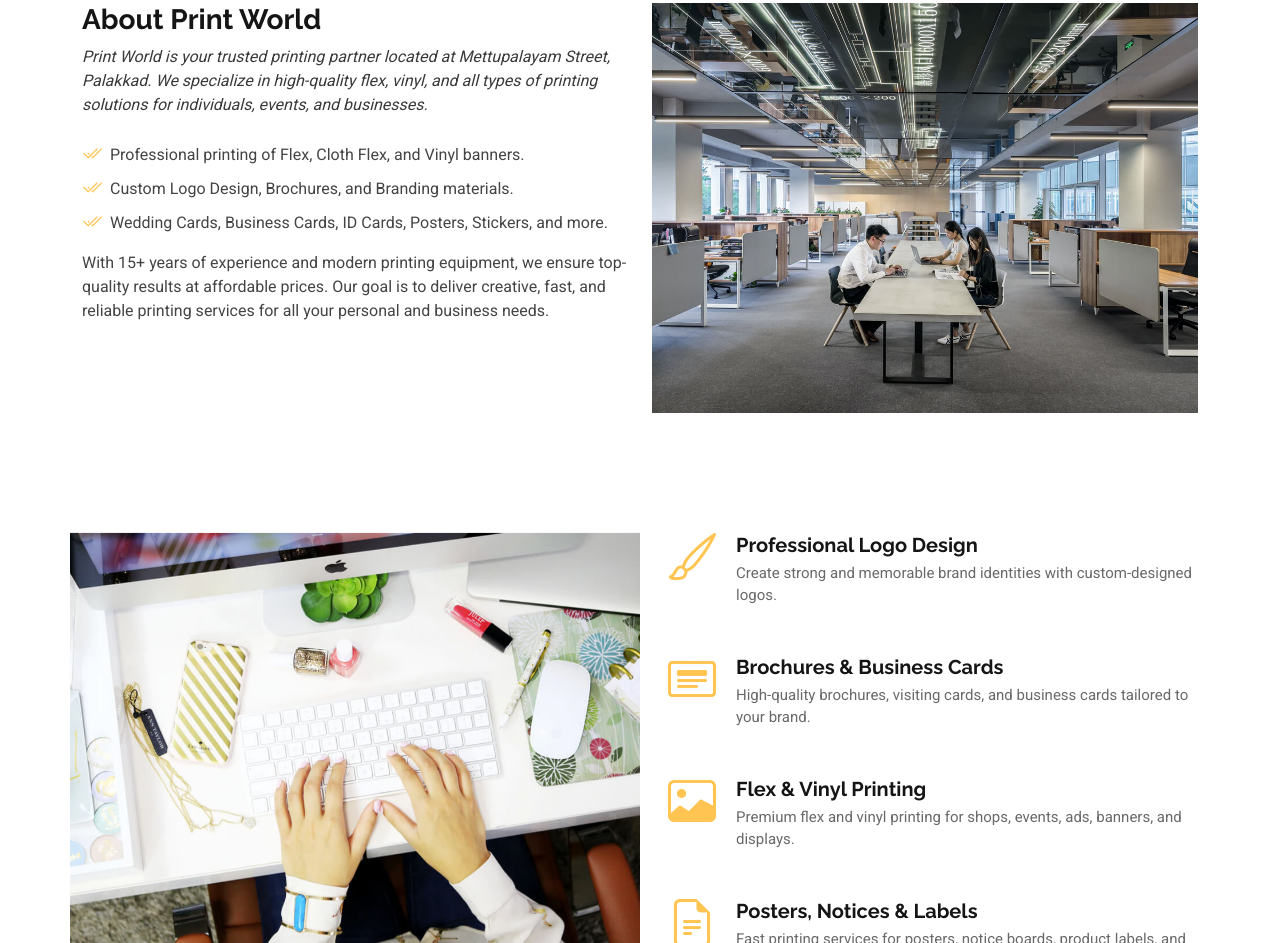
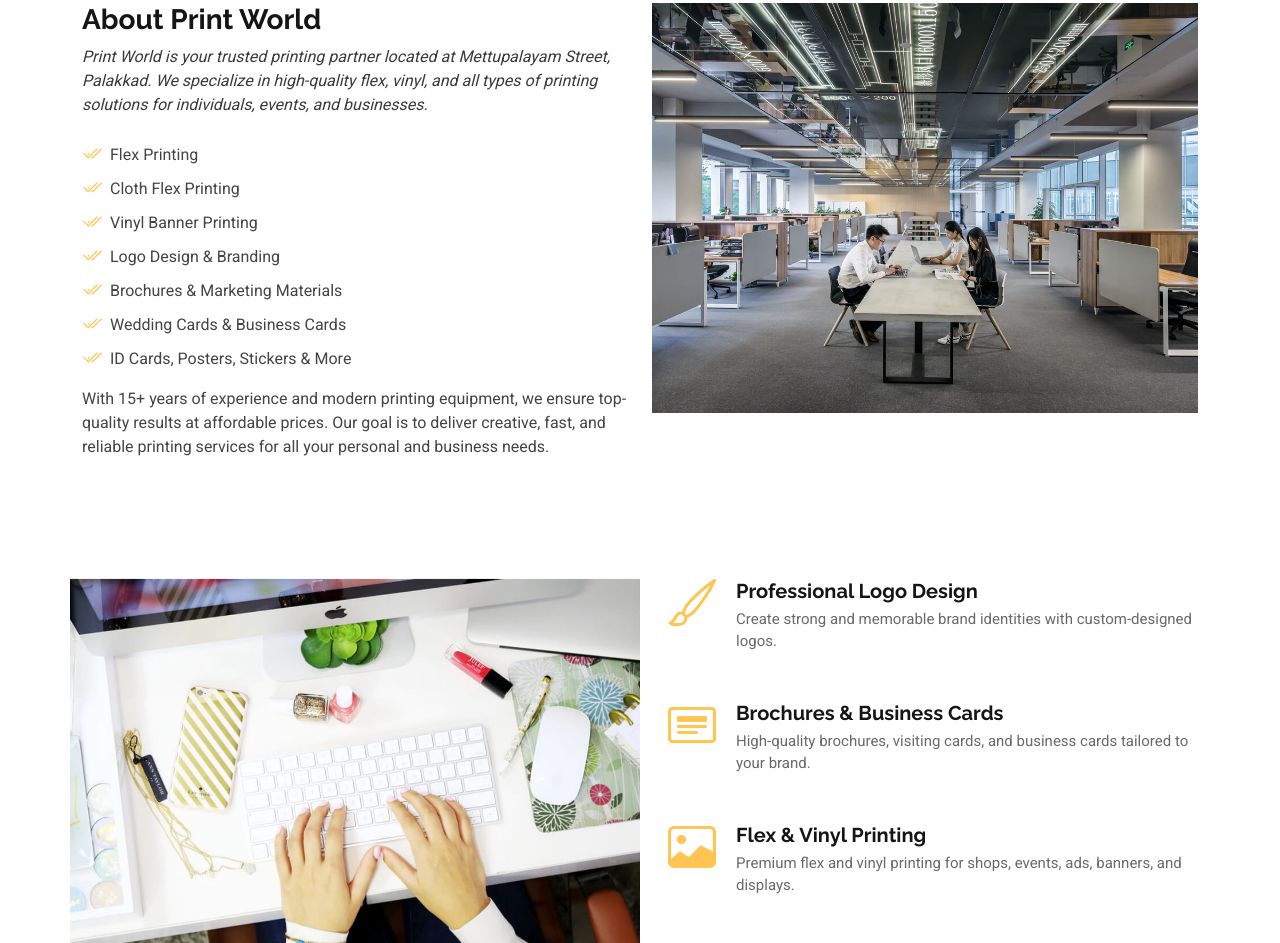
Before and after one commit to sreyasstp/printworld, a plain HTML site: page index.html in a window 1280 px wide. Shown: the part 857-1800 px from the top of the page. Drawn offline with Linux system fonts and the light colour scheme.

Commit message:
chnage in li

```diff
--- a/index.html
+++ b/index.html
@@ -140,17 +140,40 @@
         <ul>
           <li>
             <i class="bi bi-check2-all"></i>
-            <span>Professional printing of Flex, Cloth Flex, and Vinyl banners.</span>
+            <span>Flex Printing</span>
           </li>
+
           <li>
             <i class="bi bi-check2-all"></i>
-            <span>Custom Logo Design, Brochures, and Branding materials.</span>
+            <span>Cloth Flex Printing</span>
           </li>
+
           <li>
             <i class="bi bi-check2-all"></i>
-            <span>Wedding Cards, Business Cards, ID Cards, Posters, Stickers, and more.</span>
+            <span>Vinyl Banner Printing</span>
+          </li>
+
+          <li>
+            <i class="bi bi-check2-all"></i>
+            <span>Logo Design & Branding</span>
+          </li>
+
+          <li>
+            <i class="bi bi-check2-all"></i>
+            <span>Brochures & Marketing Materials</span>
+          </li>
+
+          <li>
+            <i class="bi bi-check2-all"></i>
+            <span>Wedding Cards & Business Cards</span>
+          </li>
+
+          <li>
+            <i class="bi bi-check2-all"></i>
+            <span>ID Cards, Posters, Stickers & More</span>
           </li>
         </ul>
+
 
         <p>
           With 15+ years of experience and modern printing equipment, we ensure top-quality results at
```
